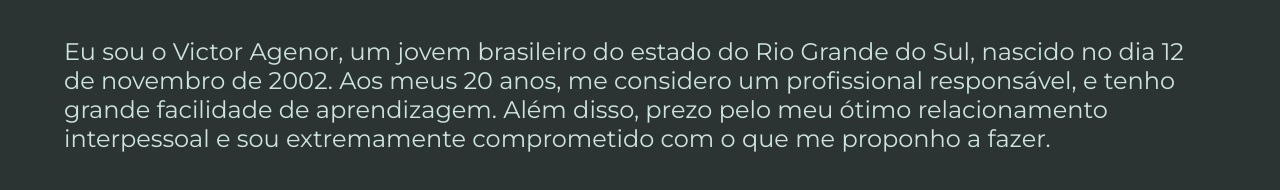
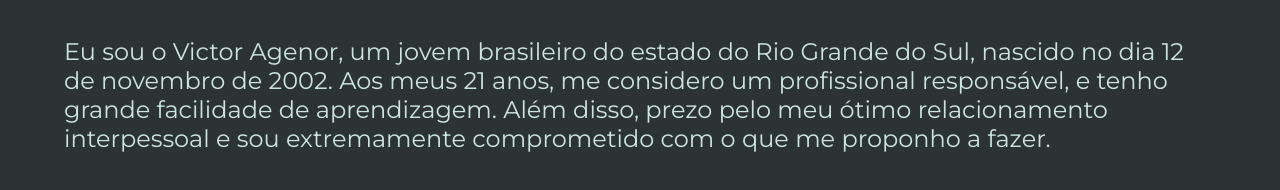
Before and after one commit to VictorAgenor/portfolio, a plain HTML site: page about.html in a window 1280 px wide. Shown: the part 998-1188 px from the top of the page. Drawn offline with nearby package versions, Linux system fonts and the light colour scheme.

Commit message:
Update about.html

```diff
--- a/about.html
+++ b/about.html
@@ -21,7 +21,7 @@
             <p class="apresentacao__conteudo__paragrafo">
             Eu sou o Victor Agenor, um jovem brasileiro
             do estado do Rio Grande do Sul, nascido no
-            dia 12 de novembro de 2002. Aos meus 20 anos,
+            dia 12 de novembro de 2002. Aos meus 21 anos,
             me considero um profissional responsável,
             e tenho grande facilidade de aprendizagem.
             Além disso, prezo pelo meu ótimo relacionamento
```
